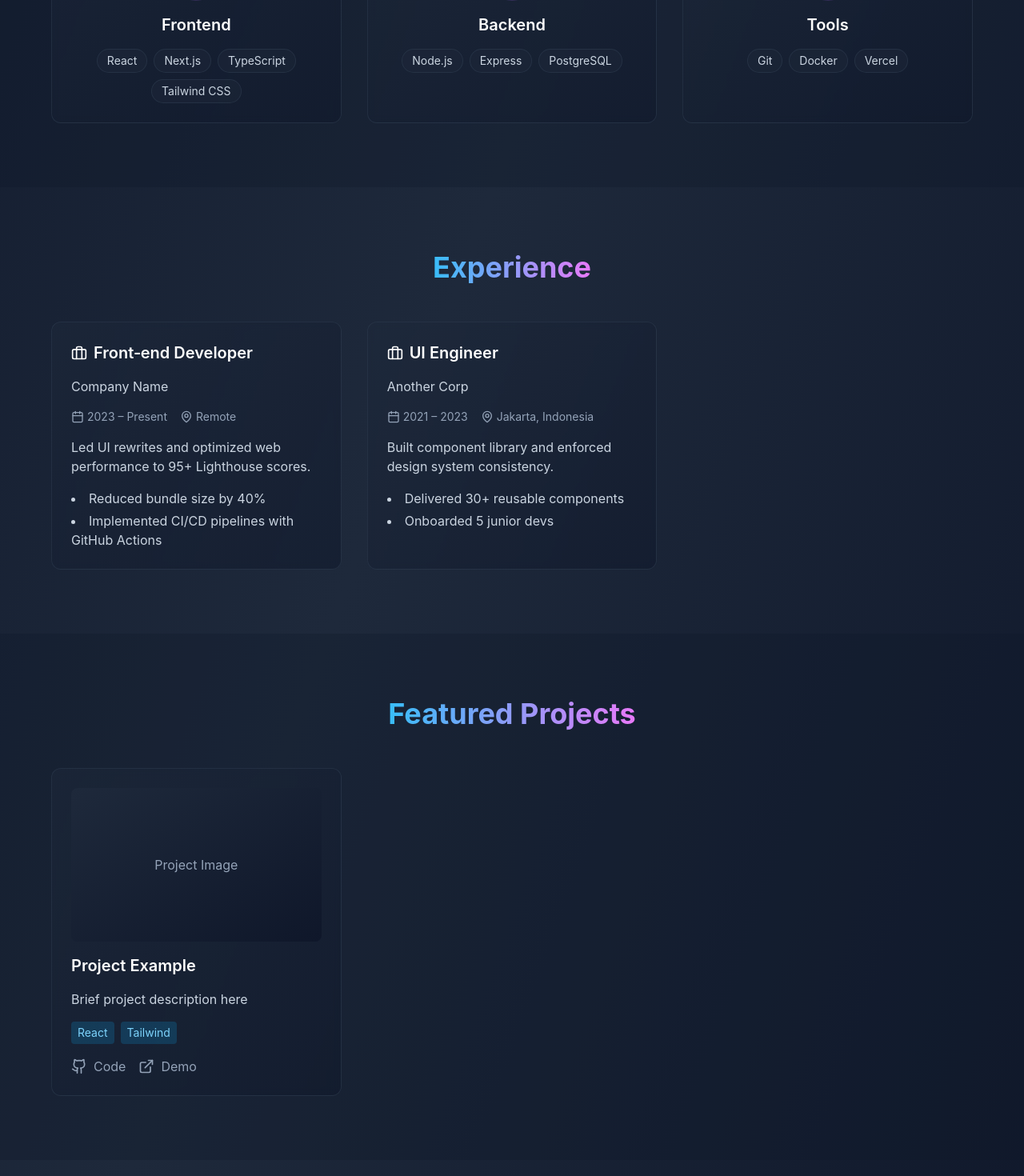
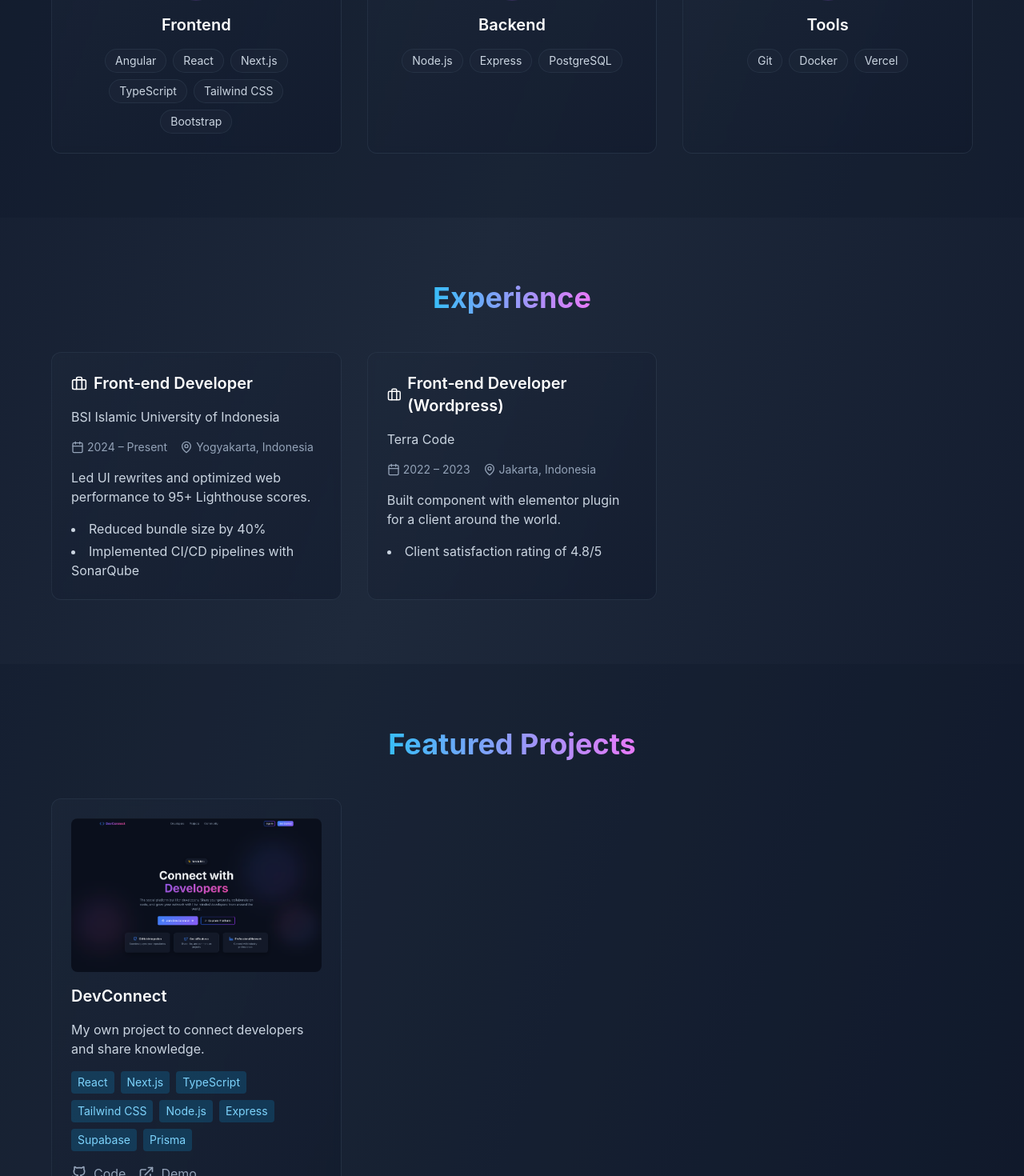
Before and after one commit to agaaaptr/developer-portfolio, a Next.js app: page / in a window 1280 px wide. Shown: the part 1560-3030 px from the top of the page at 80% size. Built offline with nearby package versions, Linux system fonts and the light colour scheme.

Commit message:
Refactor code structure for improved readability and maintainability

```diff
--- a/src/components/sections/About.tsx
+++ b/src/components/sections/About.tsx
@@ -4,6 +4,7 @@ import { motion } from 'framer-motion';
 import { MapPin, Briefcase } from 'lucide-react';
 import personalData from '@/data/personal.json';
 import { AnimatedSection } from '@/components/ui/AnimatedSection';
+import Image from 'next/image';
 
 export const AboutSection: React.FC = () => (
   <AnimatedSection className="py-20 px-4">
@@ -34,9 +35,14 @@ export const AboutSection: React.FC = () => (
 
         <div className="flex justify-center">
           <div className="w-64 h-64 bg-gradient-to-br from-primary-500/20 to-accent-500/20 rounded-full flex items-center justify-center border border-secondary-700">
-            <span className="text-secondary-400 text-center">
-              Profile Photo<br/>Placeholder
-            </span>
+            <Image
+              src="/images/profile-photo.jpg"
+              alt="Profile Photo"
+              width={256}
+              height={256}
+              className="rounded-full object-cover w-full h-full"
+              priority
+            />
           </div>
         </div>
       </div>
--- a/src/components/sections/Contact.tsx
+++ b/src/components/sections/Contact.tsx
@@ -31,7 +31,7 @@ export const ContactSection: React.FC = () => (
 
         <div className="flex space-x-4 justify-center">
           <motion.a
-            href="#"
+            href={`https://www.linkedin.com/in/${personalData.linkedin}`}
             whileHover={{ scale: 1.1 }}
             whileTap={{ scale: 0.9 }}
             className="p-4 bg-secondary-800 hover:bg-secondary-700 rounded-lg transition-colors"
@@ -40,7 +40,7 @@ export const ContactSection: React.FC = () => (
           </motion.a>
 
           <motion.a
-            href="#"
+            href={`https://github.com/${personalData.github}`}
             whileHover={{ scale: 1.1 }}
             whileTap={{ scale: 0.9 }}
             className="p-4 bg-secondary-800 hover:bg-secondary-700 rounded-lg transition-colors"
--- a/src/components/sections/Projects.tsx
+++ b/src/components/sections/Projects.tsx
@@ -3,6 +3,7 @@ import { Github, ExternalLink } from 'lucide-react';
 import projectsData from '@/data/projects.json';
 import { AnimatedSection } from '@/components/ui/AnimatedSection';
 import { GradientCard } from '@/components/ui/GradientCard';
+import Image from 'next/image';
 
 export const ProjectsSection: React.FC = () => (
   <AnimatedSection className="py-20 px-4 bg-secondary-900/30">
@@ -17,8 +18,13 @@ export const ProjectsSection: React.FC = () => (
         {projectsData.map((project) => (
           <GradientCard key={project.id}>
             <div className="space-y-4">
-              <div className="w-full h-48 bg-gradient-to-br from-secondary-800 to-secondary-900 rounded-lg flex items-center justify-center">
-                <span className="text-secondary-400">Project Image</span>
+              <div className="w-full h-48 rounded-lg overflow-hidden relative">
+                <Image
+                  src={project.image}
+                  alt={project.title}
+                  layout="fill"
+                  objectFit="cover"
+                />
               </div>
 
               <h3 className="text-xl font-semibold text-white">{project.title}</h3>
--- a/src/data/experience.json
+++ b/src/data/experience.json
@@ -2,26 +2,25 @@
     "experience": [
         {
             "id": 1,
-            "company": "Company Name",
+            "company": "BSI Islamic University of Indonesia",
             "position": "Front‑end Developer",
-            "duration": "2023 – Present",
-            "location": "Remote",
+            "duration": "2024 – Present",
+            "location": "Yogyakarta, Indonesia",
             "description": "Led UI rewrites and optimized web performance to 95+ Lighthouse scores.",
             "achievements": [
                 "Reduced bundle size by 40%",
-                "Implemented CI/CD pipelines with GitHub Actions"
+                "Implemented CI/CD pipelines with SonarQube"
             ]
         },
         {
             "id": 2,
-            "company": "Another Corp",
-            "position": "UI Engineer",
-            "duration": "2021 – 2023",
+            "company": "Terra Code",
+            "position": "Front‑end Developer (Wordpress)",
+            "duration": "2022 – 2023",
             "location": "Jakarta, Indonesia",
-            "description": "Built component library and enforced design system consistency.",
+            "description": "Built component with elementor plugin for a client around the world.",
             "achievements": [
-                "Delivered 30+ reusable components",
-                "Onboarded 5 junior devs"
+                "Client satisfaction rating of 4.8/5"
             ]
         }
     ]
--- a/src/data/personal.json
+++ b/src/data/personal.json
@@ -3,5 +3,8 @@
     "title": "Front-end Web Engineer",
     "subtitle": "Aspiring Full-stack Developer",
     "location": "Yogyakarta, Indonesia",
-    "email": "gagah.p.412@gmail.com"
+    "email": "gagah.p.412@gmail.com",
+    "github": "agaaaptr",
+    "linkedin": "agaaaptr",
+    "instagram": "agaaaptr"
 }
--- a/src/data/projects.json
+++ b/src/data/projects.json
@@ -1,14 +1,20 @@
 [
     {
         "id": 1,
-        "title": "Project Example",
-        "description": "Brief project description here",
+        "title": "DevConnect",
+        "description": "My own project to connect developers and share knowledge.",
         "tech": [
             "React",
-            "Tailwind"
+            "Next.js",
+            "TypeScript",
+            "Tailwind CSS",
+            "Node.js",
+            "Express",
+            "Supabase",
+            "Prisma"
         ],
-        "github": "#",
-        "demo": "#",
-        "image": "/images/project-placeholder.jpg"
+        "github": "https://github.com/agaaaptr/devconnect",
+        "demo": "https://devconnect-frontend-coral.vercel.app/",
+        "image": "/images/project-devconnect.png"
     }
 ]
--- a/src/data/skills.json
+++ b/src/data/skills.json
@@ -2,10 +2,12 @@
     {
         "category": "Frontend",
         "items": [
+            "Angular",
             "React",
             "Next.js",
             "TypeScript",
-            "Tailwind CSS"
+            "Tailwind CSS",
+            "Bootstrap"
         ]
     },
     {
```
Also changed, not shown: public/images/profile-photo.jpg (added), public/images/project-devconnect.png (added).
